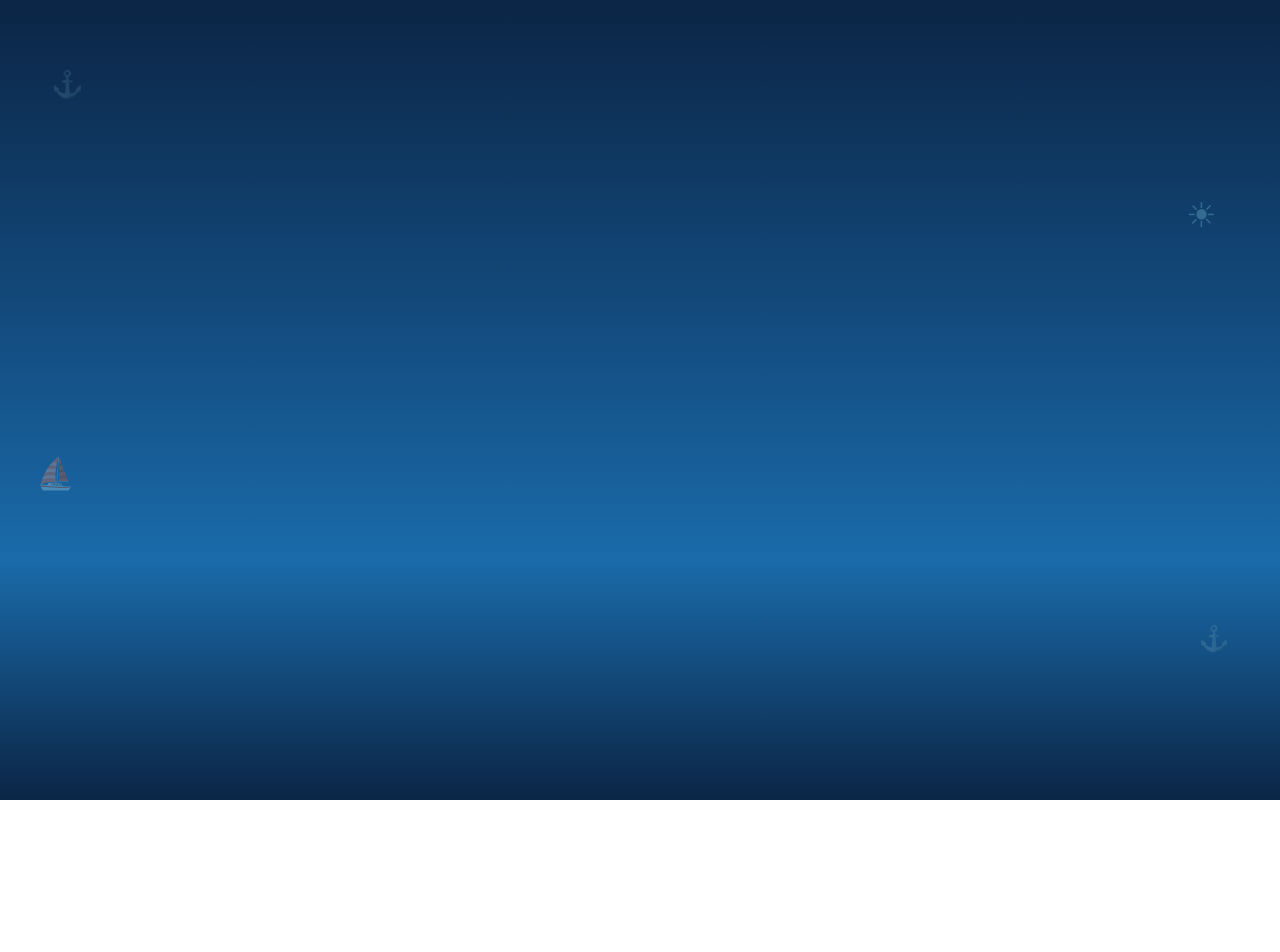
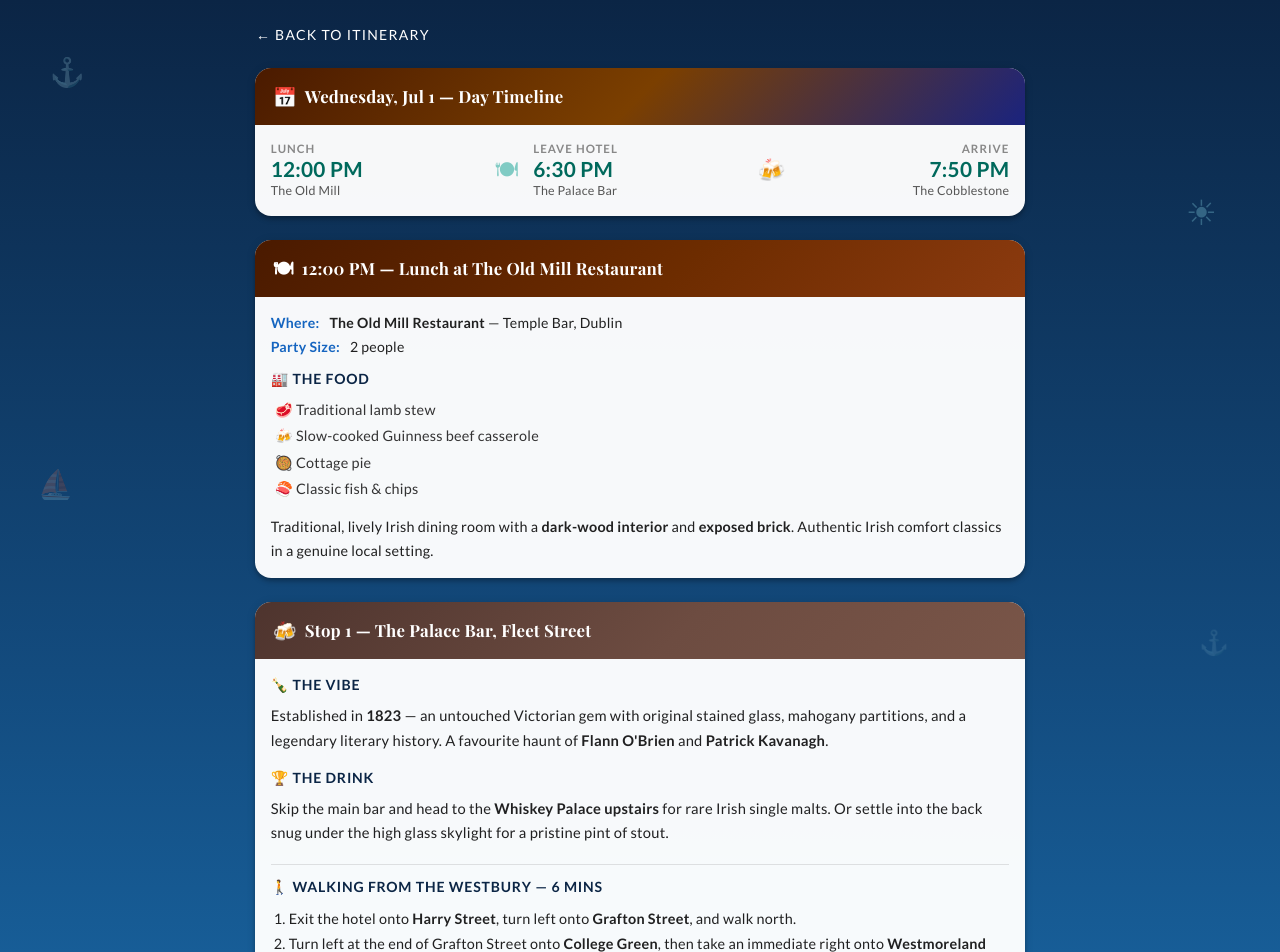
Before and after one commit to FlintShadey/Itenerary, a Vue app: page /#/dublin-jul1 in a window 1280 px wide. Before the commit this address had no page. Shown: the top 952 px of the page. Before the commit the page ends 800 px from the top, so only its background shows below. Built offline with nearby package versions, Linux system fonts and the light colour scheme.

Commit message:
Consolidate Jul 1 into single day card: Old Mill → Palace Bar → Cobblestone

```diff
--- a/src/router.js
+++ b/src/router.js
@@ -27,6 +27,7 @@ import DublinDay from './views/DublinDay.vue'
 import WestburyDublin from './views/WestburyDublin.vue'
 import OldMillRestaurant from './views/OldMillRestaurant.vue'
 import Cobblestone from './views/Cobblestone.vue'
+import DublinJul1 from './views/DublinJul1.vue'
 
 const routes = [
   { path: '/', component: Itinerary },
@@ -57,6 +58,7 @@ const routes = [
   { path: '/westbury-dublin', component: WestburyDublin },
   { path: '/old-mill-restaurant', component: OldMillRestaurant },
   { path: '/cobblestone', component: Cobblestone },
+  { path: '/dublin-jul1', component: DublinJul1 },
 ]
 
 export default createRouter({
--- /dev/null
+++ b/src/views/DublinJul1.vue
@@ -0,0 +1,156 @@
+<template>
+  <v-main>
+    <v-container>
+      <v-row justify="center">
+        <v-col cols="12" md="10" lg="8">
+
+          <v-btn variant="text" color="white" class="mb-4 pl-0" @click="$router.back()">
+            &#8592; Back to Itinerary
+          </v-btn>
+
+          <!-- Timeline -->
+          <v-card hover elevation="4" class="mb-6 itinerary-card">
+            <v-card-title class="card-header" style="background:linear-gradient(135deg,#4A1A00 0%,#7B3F00 50%,#1A237E 100%)!important;color:#fff!important;">
+              <span class="card-header-icon">&#128197;</span>
+              Wednesday, Jul 1 &mdash; Day Timeline
+            </v-card-title>
+            <v-card-text class="pa-4">
+
+              <div class="checkin-row">
+                <div class="checkin-block">
+                  <div class="checkin-label">Lunch</div>
+                  <div class="checkin-time">12:00 PM</div>
+                  <div class="checkin-date">The Old Mill</div>
+                </div>
+                <div class="checkin-divider">&#127869;</div>
+                <div class="checkin-block">
+                  <div class="checkin-label">Leave hotel</div>
+                  <div class="checkin-time">6:30 PM</div>
+                  <div class="checkin-date">The Palace Bar</div>
+                </div>
+                <div class="checkin-divider">&#127867;</div>
+                <div class="checkin-block text-right">
+                  <div class="checkin-label">Arrive</div>
+                  <div class="checkin-time">7:50 PM</div>
+                  <div class="checkin-date">The Cobblestone</div>
+                </div>
+              </div>
+
+            </v-card-text>
+          </v-card>
+
+          <!-- Old Mill Lunch -->
+          <v-card hover elevation="4" class="mb-6 itinerary-card">
+            <v-card-title class="card-header" style="background:linear-gradient(135deg,#4A1A00 0%,#6D2C00 55%,#8B3A0F 100%)!important;color:#fff!important;">
+              <span class="card-header-icon">&#127869;</span>
+              12:00 PM &mdash; Lunch at The Old Mill Restaurant
+            </v-card-title>
+            <v-card-text class="pa-4">
+
+              <div class="confirm-row mb-1">
+                <span class="detail-label">Where:</span>
+                <span><strong>The Old Mill Restaurant</strong> &mdash; Temple Bar, Dublin</span>
+              </div>
+              <div class="confirm-row mb-3">
+                <span class="detail-label">Party Size:</span>
+                <span>2 people</span>
+              </div>
+
+              <div class="benefits-heading mb-2">&#127981; The Food</div>
+              <ul class="benefits-list mb-3">
+                <li>&#129385; Traditional lamb stew</li>
+                <li>&#127867; Slow-cooked Guinness beef casserole</li>
+                <li>&#129368; Cottage pie</li>
+                <li>&#127843; Classic fish &amp; chips</li>
+              </ul>
+
+              <p style="font-size:0.9rem;line-height:1.65;">
+                Traditional, lively Irish dining room with a <strong>dark-wood interior</strong> and <strong>exposed brick</strong>. Authentic Irish comfort classics in a genuine local setting.
+              </p>
+
+            </v-card-text>
+          </v-card>
+
+          <!-- Palace Bar -->
+          <v-card hover elevation="4" class="mb-6 itinerary-card">
+            <v-card-title class="card-header" style="background:linear-gradient(135deg,#4E342E 0%,#6D4C41 55%,#795548 100%)!important;color:#fff!important;">
+              <span class="card-header-icon">&#127867;</span>
+              Stop 1 &mdash; The Palace Bar, Fleet Street
+            </v-card-title>
+            <v-card-text class="pa-4">
+
+              <div class="benefits-heading mb-2">&#127870; The Vibe</div>
+              <p style="font-size:0.92rem;line-height:1.65;margin-bottom:16px;">
+                Established in <strong>1823</strong> &mdash; an untouched Victorian gem with original stained glass, mahogany partitions, and a legendary literary history. A favourite haunt of <strong>Flann O'Brien</strong> and <strong>Patrick Kavanagh</strong>.
+              </p>
+
+              <div class="benefits-heading mb-2">&#127942; The Drink</div>
+              <p style="font-size:0.92rem;line-height:1.65;margin-bottom:20px;">
+                Skip the main bar and head to the <strong>Whiskey Palace upstairs</strong> for rare Irish single malts. Or settle into the back snug under the high glass skylight for a pristine pint of stout.
+              </p>
+
+              <v-divider class="my-3"></v-divider>
+
+              <div class="benefits-heading mb-2">&#128694; Walking from The Westbury &mdash; 6 mins</div>
+              <ol style="font-size:0.9rem;line-height:1.8;padding-left:18px;">
+                <li>Exit the hotel onto <strong>Harry Street</strong>, turn left onto <strong>Grafton Street</strong>, and walk north.</li>
+                <li>Turn left at the end of Grafton Street onto <strong>College Green</strong>, then take an immediate right onto <strong>Westmoreland Street</strong>.</li>
+                <li>Turn left onto <strong>Fleet Street</strong>; The Palace Bar is immediately on your right.</li>
+              </ol>
+
+            </v-card-text>
+          </v-card>
+
+          <!-- Cobblestone -->
+          <v-card hover elevation="4" class="mb-6 itinerary-card">
+            <v-card-title class="card-header" style="background:linear-gradient(135deg,#1A237E 0%,#283593 55%,#303F9F 100%)!important;color:#fff!important;">
+              <span class="card-header-icon">&#127926;</span>
+              Stop 2 &mdash; The Cobblestone, Smithfield
+            </v-card-title>
+            <v-card-text class="pa-4">
+
+              <div class="confirm-row mb-1">
+                <span class="detail-label">Address:</span>
+                <span>77 North King Street, Smithfield</span>
+              </div>
+              <div class="confirm-row mb-4">
+                <span class="detail-label">Known as:</span>
+                <span style="font-style:italic;">"A drinking pub with a music problem."</span>
+              </div>
+
+              <div class="benefits-heading mb-2">&#127926; The Music</div>
+              <p style="font-size:0.92rem;line-height:1.65;margin-bottom:4px;">
+                Musicians sit at a corner table in the front bar playing <strong>fiddles</strong>, <strong>uilleann pipes</strong>, and <strong>tin whistles</strong> fully acoustic. A dedicated listening house &mdash; far removed from Temple Bar.
+              </p>
+              <p style="font-size:0.88rem;color:#E65100;font-weight:600;margin-top:10px;margin-bottom:20px;">
+                &#9200; Arrive by <strong>7:50 PM</strong> to secure a standing spot near the front session circle.
+              </p>
+
+              <v-divider class="my-3"></v-divider>
+
+              <div class="benefits-heading mb-2">&#128694; Walking from The Palace Bar &mdash; 20 mins</div>
+              <ol style="font-size:0.9rem;line-height:1.8;padding-left:18px;margin-bottom:16px;">
+                <li>Exit The Palace Bar and turn right, heading west down <strong>Fleet Street</strong> into the heart of Temple Bar.</li>
+                <li>Continue straight as the road becomes <strong>Essex Street East</strong>, passing the Project Arts Centre.</li>
+                <li>Turn right onto <strong>Parliament Street</strong> and walk 1 block north to the river.</li>
+                <li>Cross the Liffey via <strong>Grattan Bridge</strong> (Essex Bridge).</li>
+                <li>On the north side, turn left immediately onto <strong>Ormond Quay Upper</strong> and walk west along the boardwalk.</li>
+                <li>Turn right up <strong>Church Street</strong> (just past the Four Courts) and walk straight north for 3 blocks.</li>
+                <li>Turn left onto <strong>King Street North</strong>; the pub sits on the corner of Smithfield Square.</li>
+              </ol>
+
+              <v-alert type="info" variant="tonal" style="font-size:0.88rem;">
+                <strong>&#128161; Strategy:</strong> Leave The Palace Bar at <strong>7:30 PM</strong> to arrive at The Cobblestone by 7:50 PM as the night's acoustic sessions hit their stride. Bring small Euro notes for the <strong>musician's tip jar</strong>.
+              </v-alert>
+
+            </v-card-text>
+          </v-card>
+
+        </v-col>
+      </v-row>
+    </v-container>
+  </v-main>
+</template>
+
+<script setup>
+</script>
--- a/src/views/Itinerary.vue
+++ b/src/views/Itinerary.vue
@@ -2270,59 +2270,43 @@
               </v-card-text>
             </v-card>
 
-            <!-- Jul 01 — Dinner at The Old Mill Restaurant -->
-            <v-card hover elevation="4" class="mb-6 itinerary-card">
-              <v-card-title class="card-header" style="background:linear-gradient(135deg,#4A1A00 0%,#6D2C00 55%,#8B3A0F 100%)!important;color:#fff!important;">
-                <span class="card-header-icon">&#127869;</span>
-                The Old Mill Restaurant &nbsp;&middot;&nbsp; Wed, Jul 01, 2026
-              </v-card-title>
-              <v-card-text class="pa-4">
-
-                <div class="confirm-row mb-1">
-                  <span class="detail-label">Time:</span>
-                  <span><strong>12:00 PM</strong> &middot; 2 guests &middot; Temple Bar, Dublin</span>
-                </div>
-                <div class="confirm-row mb-3">
-                  <span class="detail-label">Highlights:</span>
-                  <span>Guinness beef casserole &middot; Lamb stew &middot; Fish &amp; chips &middot; Dark-wood Irish interior</span>
+            <!-- Jul 01 — Dublin Day: Old Mill → Palace Bar → Cobblestone -->
+            <v-card hover elevation="4" class="mb-6 itinerary-card">
+              <v-card-title class="card-header" style="background:linear-gradient(135deg,#4A1A00 0%,#7B3F00 50%,#1A237E 100%)!important;color:#fff!important;">
+                <span class="card-header-icon">&#127981;</span>
+                Dublin Day Out &nbsp;&middot;&nbsp; Wed, Jul 01, 2026
+              </v-card-title>
+              <v-card-text class="pa-4">
+
+                <div class="checkin-row mb-4">
+                  <div class="checkin-block">
+                    <div class="checkin-label">Lunch</div>
+                    <div class="checkin-time">12:00 PM</div>
+                    <div class="checkin-date">The Old Mill</div>
+                  </div>
+                  <div class="checkin-divider">&#127867;</div>
+                  <div class="checkin-block">
+                    <div class="checkin-label">Evening</div>
+                    <div class="checkin-time">6:30 PM</div>
+                    <div class="checkin-date">The Palace Bar</div>
+                  </div>
+                  <div class="checkin-divider">&#127926;</div>
+                  <div class="checkin-block text-right">
+                    <div class="checkin-label">Trad Session</div>
+                    <div class="checkin-time">7:50 PM</div>
+                    <div class="checkin-date">The Cobblestone</div>
+                  </div>
+                </div>
+
+                <div class="confirm-row mb-3">
+                  <span class="detail-label">Route:</span>
+                  <span>Westbury &rarr; Fleet St. (6 min) &rarr; Smithfield (20 min walk across the Liffey)</span>
                 </div>
 
                 <div class="mt-2" style="text-align:right;">
-                  <router-link to="/old-mill-restaurant" style="text-decoration:none;">
-                    <v-btn color="brown-darken-3" variant="tonal" size="small">
-                      Restaurant Details &nbsp;&#8250;
-                    </v-btn>
-                  </router-link>
-                </div>
-
-              </v-card-text>
-            </v-card>
-
-            <!-- Jul 01 — The Cobblestone (Smithfield) -->
-            <v-card hover elevation="4" class="mb-6 itinerary-card">
-              <v-card-title class="card-header" style="background:linear-gradient(135deg,#1A237E 0%,#283593 55%,#303F9F 100%)!important;color:#fff!important;">
-                <span class="card-header-icon">&#127926;</span>
-                The Cobblestone &nbsp;&middot;&nbsp; Wed, Jul 01, 2026
-              </v-card-title>
-              <v-card-text class="pa-4">
-
-                <div class="confirm-row mb-1">
-                  <span class="detail-label">Where:</span>
-                  <span>77 North King Street, Smithfield &mdash; <em>"A drinking pub with a music problem"</em></span>
-                </div>
-                <div class="confirm-row mb-1">
-                  <span class="detail-label">Arrive by:</span>
-                  <span><strong>7:30 PM</strong> to secure a spot near the session circle</span>
-                </div>
-                <div class="confirm-row mb-3">
-                  <span class="detail-label">Trad music:</span>
-                  <span>Fiddles &middot; Uilleann pipes &middot; Tin whistles &mdash; fully acoustic, 7 nights a week</span>
-                </div>
-
-                <div class="mt-2" style="text-align:right;">
-                  <router-link to="/cobblestone" style="text-decoration:none;">
-                    <v-btn color="indigo-darken-3" variant="tonal" size="small">
-                      Full Guide &nbsp;&#8250;
+                  <router-link to="/dublin-jul1" style="text-decoration:none;">
+                    <v-btn color="brown-darken-4" variant="tonal" size="small">
+                      Full Day Guide &nbsp;&#8250;
                     </v-btn>
                   </router-link>
                 </div>
```
